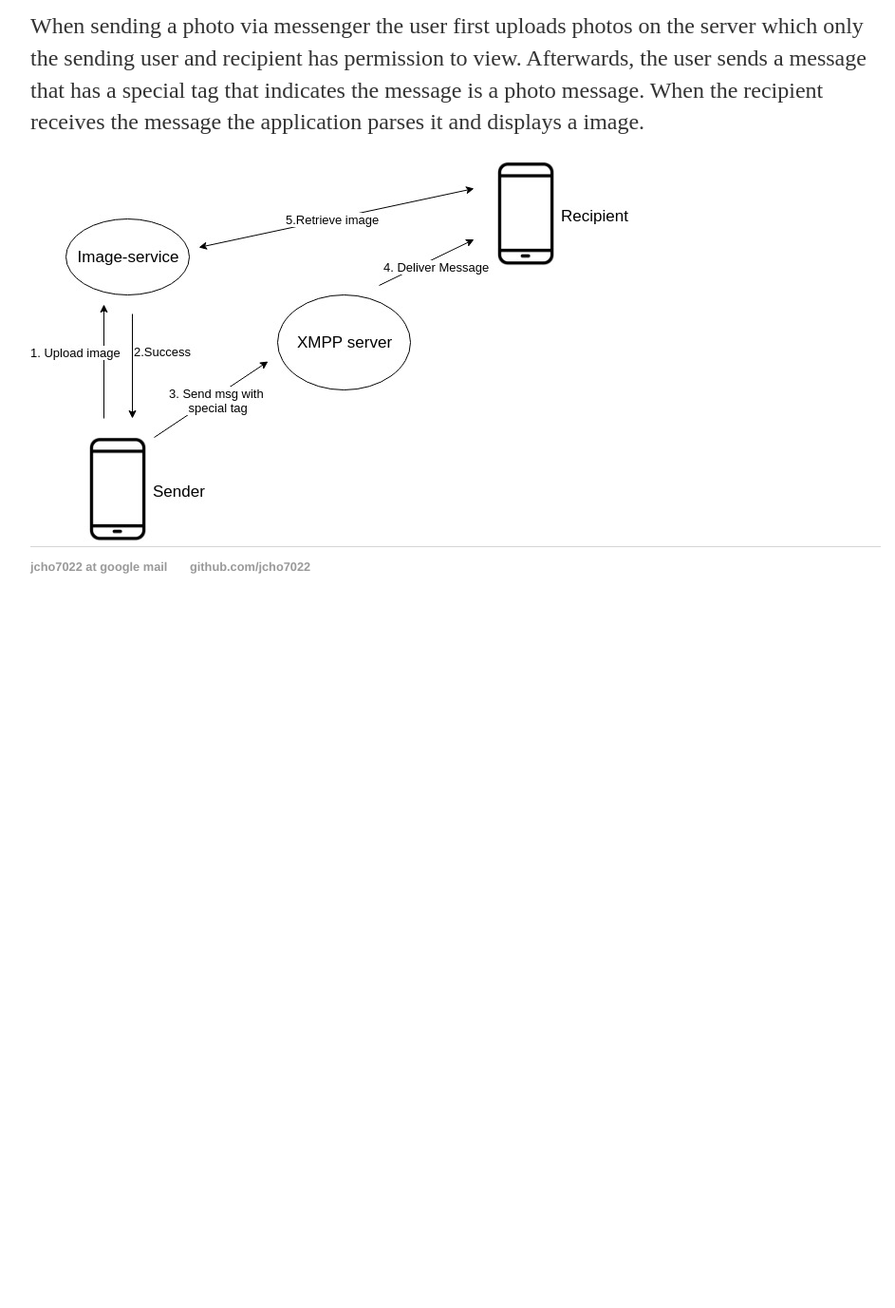
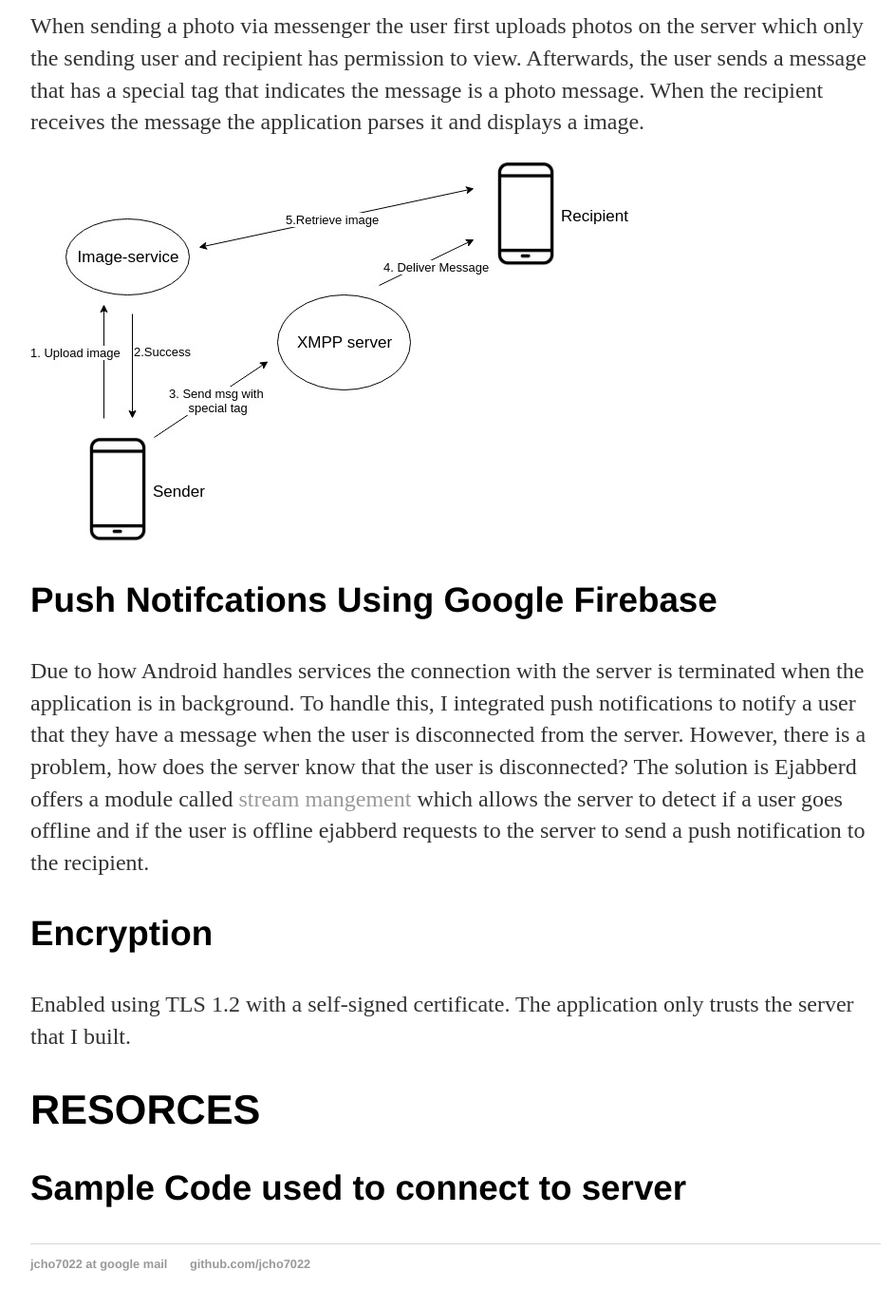
Before and after one commit to jcho7022/jcho7022.github.io, a Jekyll site: the page built from projects/chatbot/index.html, in a window 1280 px wide and 1400 px high, scrolled down 6088 px. Shown: the top 1377 px of the window at 95% size, without its empty margins (160-1103 px from the left). Built offline with Jekyll 4.4.1, drawn with Linux system fonts in a browser that asks for light colours; before the commit the page ends 6754 px from its top, so only the background shows below that; some of the changed text lies outside the part shown.

Commit message:
Update index.html

```diff
--- a/projects/chatbot/index.html
+++ b/projects/chatbot/index.html
@@ -43,10 +43,24 @@ faster leading to better user experience and less load on the server.</p>
 <p>Real time message syncing between devices that is logged in with the same user id. Enabled using Ejabberd for the server and the Smack li
  ary on the application.</p>
 
-<h3>Sending Images,User profile</h3>
+<h3>Sending Images, User profile</h3>
 <iframe width="1080" height="700" src="https://www.youtube.com/embed/dOUVLUR15P0" frameborder="0" allow="accelerometer; autoplay; encrypted-media; gyroscope; picture-in-picture" allowfullscreen></iframe>
 <h4>How I built it</h4>
 <p>When sending a photo via messenger the user first uploads photos
 on the server which only the sending user and recipient has permission to view. Afterwards, the user sends a message that has a special tag that indicates the message
 is a photo message. When the recipient receives the message the application parses it and displays a image.</p>
 <img src="image_message_diagram.jpg" alt="image_message_diagram">
+
+<h3>Push Notifcations Using Google Firebase</h3>
+<p>Due to how Android handles services the connection with the server is terminated when the application is in background.
+To handle this, I integrated push notifications to notify a user that they have a message when the user is disconnected from the server.
+ However, there is a problem, how does the server know that the user is disconnected? The solution is Ejabberd offers a module called
+<a href="https://xmpp.org/extensions/xep-0198.html">stream mangement</a> which allows the server to detect if a user goes offline
+and if the user is offline ejabberd requests to the server to send a push notification to the recipient.</p>
+
+<h3>Encryption</h3>
+<p>Enabled using TLS 1.2 with a self-signed certificate. The application only trusts the server that I built.</p>
+
+
+<h2>RESORCES</h2>
+<h3>Sample Code used to connect to server</h3>
```
